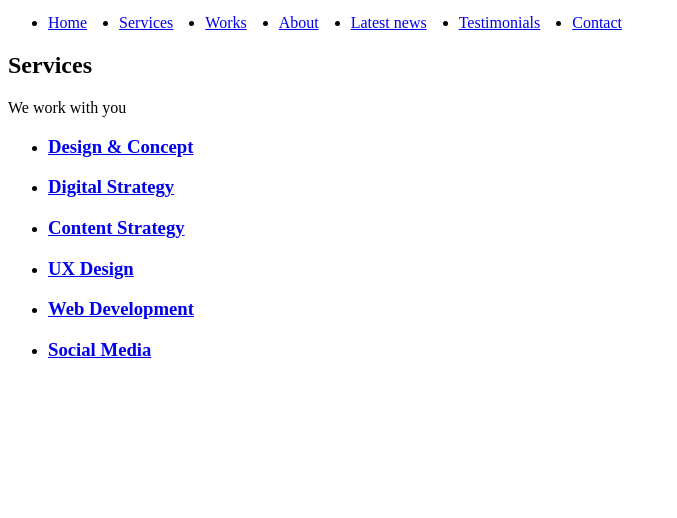
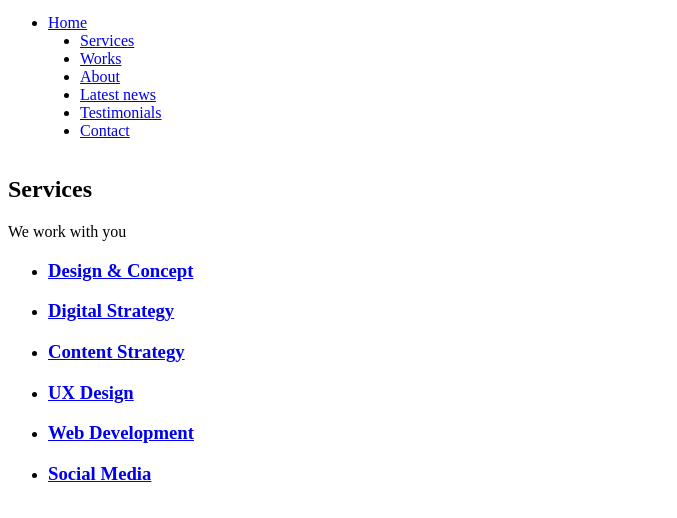
Before and after one commit to Ines-Oubabas/holbertonschool-web_front_end, a plain HTML site: page flexbox/6-index.html in a window 1280 px wide. Shown: the part 54-572 px from the top of the page, without its empty margins (0-677 px from the left). Drawn offline with Linux system fonts and the light colour scheme; files whose address does not match are found by name.

Commit message:
Update 6-styles.css

```diff
--- a/flexbox/6-styles.css
+++ b/flexbox/6-styles.css
@@ -1,29 +1,14 @@
-:root {
-  --color-primary: #FF6565;
-  --color-black: #090909;
-  --color-white: #FFFFFF;
-  --color-light-grey: #F2F2F2;
-  --font-size-small: 1.2rem;
-  --font-size-normal: 1.6rem;
-  --font-size-large: 2.4rem;
-  --font-size-x-large: 4.8rem;
-  --line-height-small: 1.2;
-  --line-height-normal: 1.6;
-  --line-height-large: 2;
-  --section-padding: 5rem 2rem;
-  --nav-item-margin: 0 0 0 2rem;
-}
-
-/* Navbar
-   ============================= */
-.nav {
+/* Navbar section */
+nav {
   display: flex;
 }
 
-.nav .nav-item {
-  /* display has been removed as required */
-}
-
+/* Removed display and margin from .nav .nav-item */
 .nav .nav-item + .nav-item {
   margin: var(--nav-item-margin);
 }
+
+/* Variables */
+:root {
+  --nav-item-margin: 0 0 0 2rem;
+}
```
